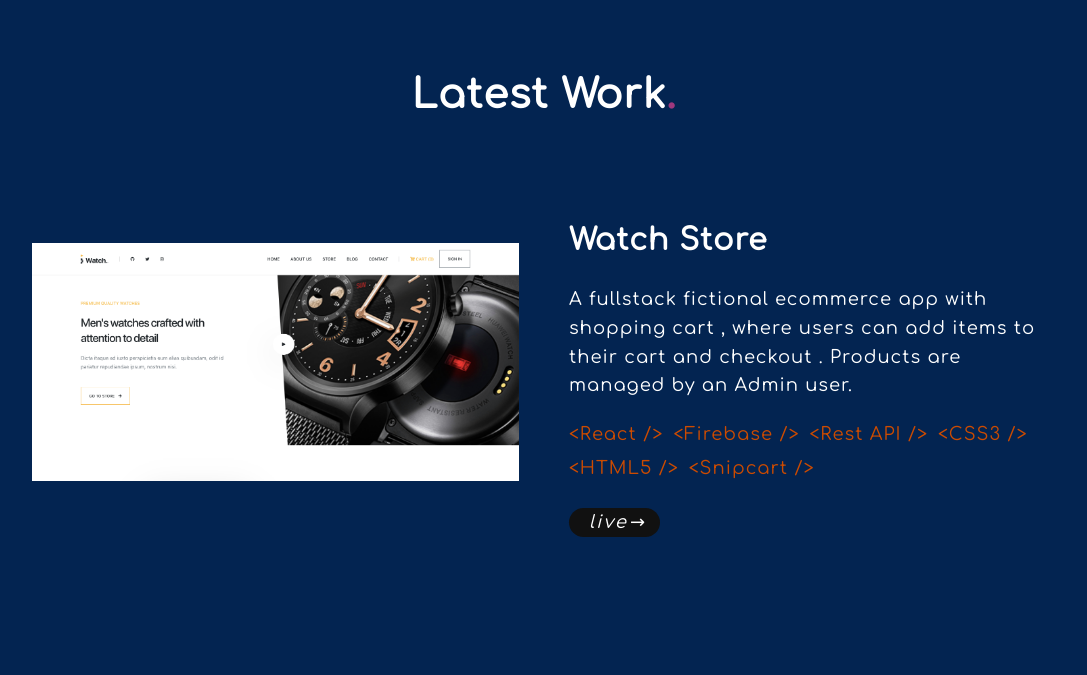
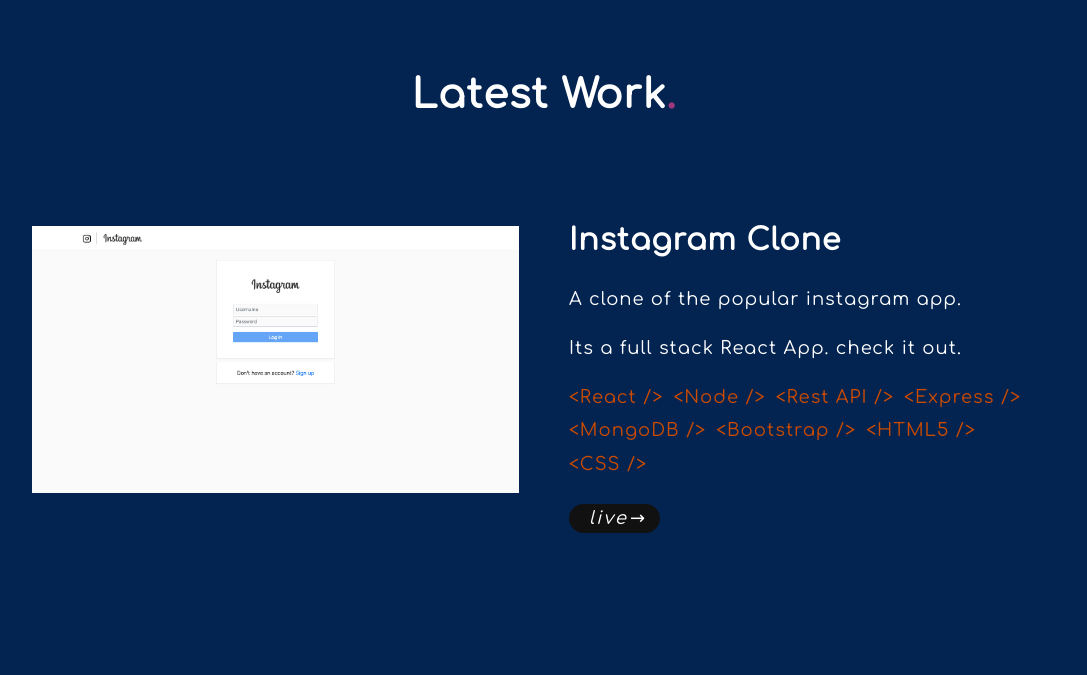
Before and after one commit to harlyon/harrison.com, a plain HTML site: page index.html in a window 1280 px wide. Shown: the part 495-1170 px from the top of the page, without its empty margins (96-1183 px from the left). Drawn offline with nearby package versions, Linux system fonts and the light colour scheme; a script that the page names is missing.

Commit message:
feat: changes

```diff
--- a/index.html
+++ b/index.html
@@ -45,10 +45,10 @@
         <div class="wrapper">
             <h2>Latest Work<span>.</span></h2>
             <div class="gallery">
-                <div class="image">
+                <!-- <div class="image">
                     <img src="./assets/Watch Store.png" alt="mockup of online store  app built in React">
-                </div>
-                <div class="description">
+                </div> -->
+                <!-- <div class="description">
                     <h3>Watch Store</h3>
                     <p>A fullstack fictional ecommerce app with shopping cart , where users can add items to their cart and checkout . Products are managed by an Admin user.</p>
                     <ul class="tags">
@@ -60,8 +60,8 @@
                         <li>Snipcart</li>
                     </ul>
                     <a href="https://ftwin.github.io/bulletin-board-app/">Live</a>
-                    <!-- <a href="https://github.com/ftwin/bulletin-board-app">GitHub</a> -->
-                </div>
+                    <a href="https://github.com/ftwin/bulletin-board-app">GitHub</a>
+                </div> -->
                 <div class="image">
                     <img src="./assets/instagram.png" alt="mockup of a Hue Are You makeup and art API project using React">
                 </div>
```
